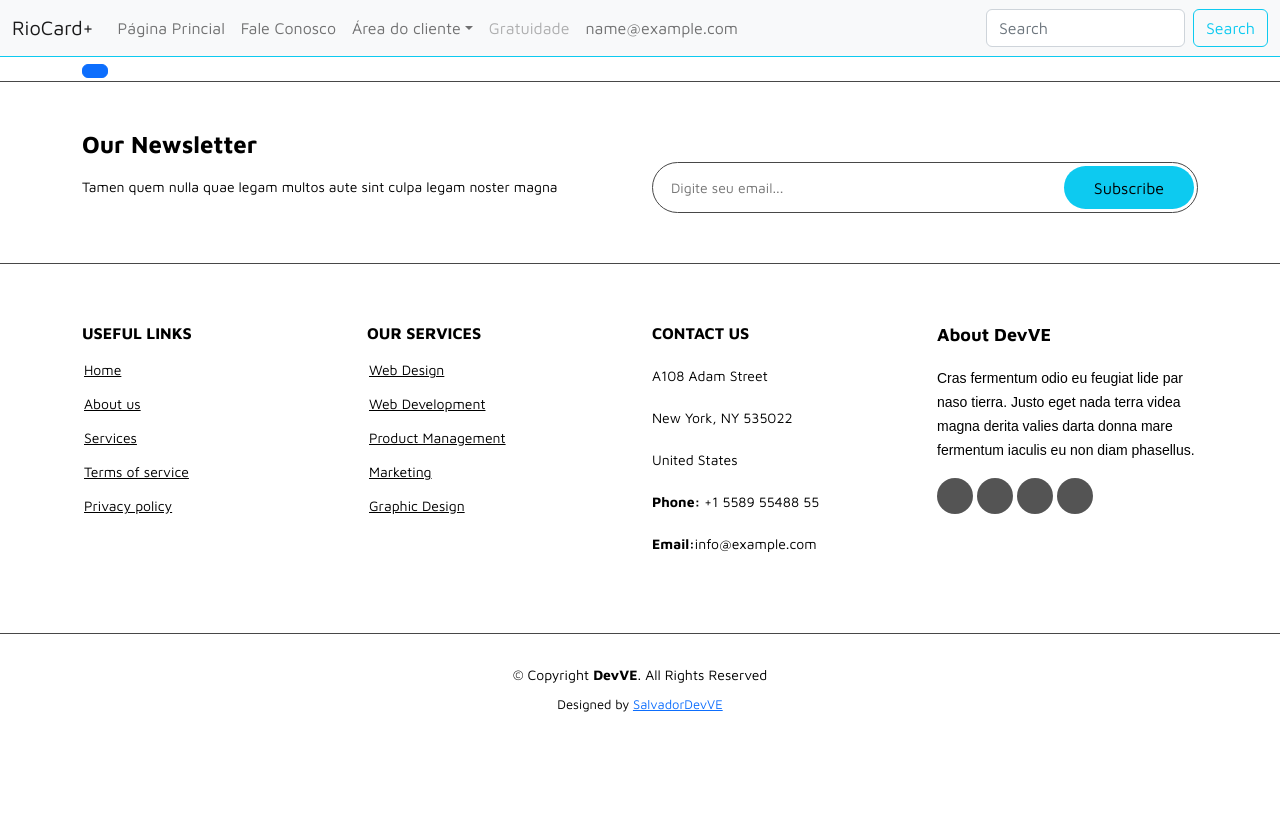
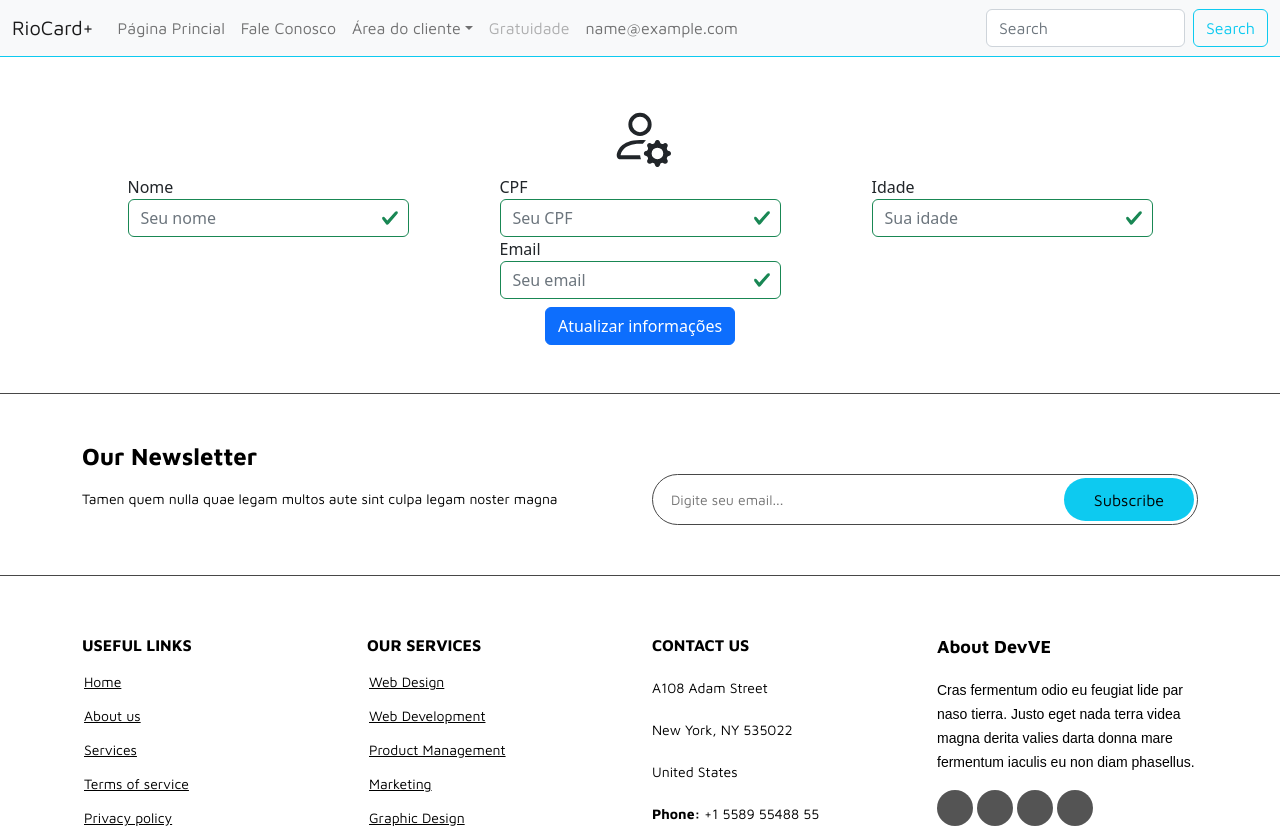
Before and after one commit to squad2-devweb/Projeto-Final-Resilia-MVP, a React (Vite) app in the folder frontend/: page /minhaconta in a window 1280 px wide. Shown: the top 828 px of the page. Before the commit the page ends 800 px from the top, so only its background shows below. Built offline with nearby package versions, Linux system fonts and the light colour scheme; sample sign-in values are in the browser's storage.

Commit message:
FormAlterarDados

```diff
--- a/frontend/src/pages/MinhaConta/MinhaConta.jsx
+++ b/frontend/src/pages/MinhaConta/MinhaConta.jsx
@@ -1,12 +1,47 @@
 import React from 'react';
+import Form from 'react-bootstrap/Form'
 import Button from 'react-bootstrap/Button';
 import Container from 'react-bootstrap/Container'
 
-
 const MinhaConta = () => {
   return (
-   <Container>
-    <Button></Button>
+    <Container className=' mt-5 mb-5'>
+
+        <div className=' text-center mb-2'>
+        <svg xmlns="http://www.w3.org/2000/svg" width="62" height="62" fill="currentColor" class="bi bi-person-gear" viewBox="0 0 16 16">
+          <path d="M11 5a3 3 0 1 1-6 0 3 3 0 0 1 6 0ZM8 7a2 2 0 1 0 0-4 2 2 0 0 0 0 4Zm.256 7a4.474 4.474 0 0 1-.229-1.004H3c.001-.246.154-.986.832-1.664C4.484 10.68 5.711 10 8 10c.26 0 .507.009.74.025.226-.341.496-.65.804-.918C9.077 9.038 8.564 9 8 9c-5 0-6 3-6 4s1 1 1 1h5.256Zm3.63-4.54c.18-.613 1.048-.613 1.229 0l.043.148a.64.64 0 0 0 .921.382l.136-.074c.561-.306 1.175.308.87.869l-.075.136a.64.64 0 0 0 .382.92l.149.045c.612.18.612 1.048 0 1.229l-.15.043a.64.64 0 0 0-.38.921l.074.136c.305.561-.309 1.175-.87.87l-.136-.075a.64.64 0 0 0-.92.382l-.045.149c-.18.612-1.048.612-1.229 0l-.043-.15a.64.64 0 0 0-.921-.38l-.136.074c-.561.305-1.175-.309-.87-.87l.075-.136a.64.64 0 0 0-.382-.92l-.148-.045c-.613-.18-.613-1.048 0-1.229l.148-.043a.64.64 0 0 0 .382-.921l-.074-.136c-.306-.561.308-1.175.869-.87l.136.075a.64.64 0 0 0 .92-.382l.045-.148ZM14 12.5a1.5 1.5 0 1 0-3 0 1.5 1.5 0 0 0 3 0Z"/>
+        </svg>
+        </div>
+
+      <Form>
+    <div className="d-flex flex-row flex-wrap justify-content-around">
+
+
+      <div className="">
+        <label for="validationServer01">Nome</label>
+        <input type="text" className="form-control is-valid" placeholder="Seu nome" required />
+      </div>
+
+      <div className="">
+        <label for="validationServer02">CPF</label>
+        <input type="text" className="form-control is-valid" placeholder="Seu CPF" required />
+      </div>
+
+      <div className="">
+        <label for="validationServer03">Idade</label>
+        <input type="number" className="form-control is-valid" placeholder="Sua idade" required />
+      </div>
+
+      <div className="">
+        <label for="validationServer04">Email</label>
+        <input type="email" className="form-control is-valid" placeholder="Seu email" required />
+      </div>
+    </div>
+
+    <div className='text-center mt-2'>
+    <button className="btn btn-primary" type="submit">Atualizar informações</button>
+    </div>
+  </Form>
    </Container>
   )
 }
```
